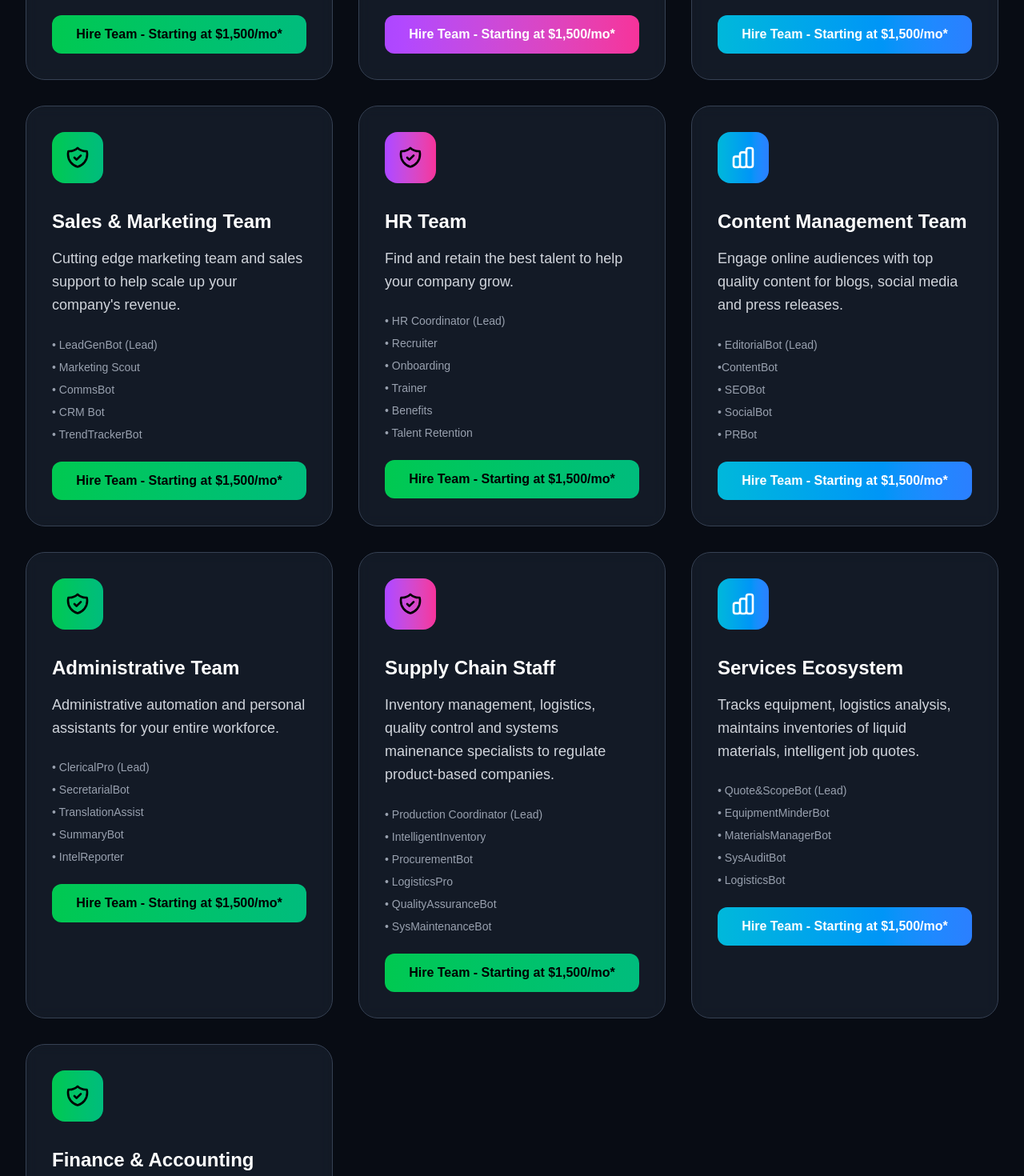
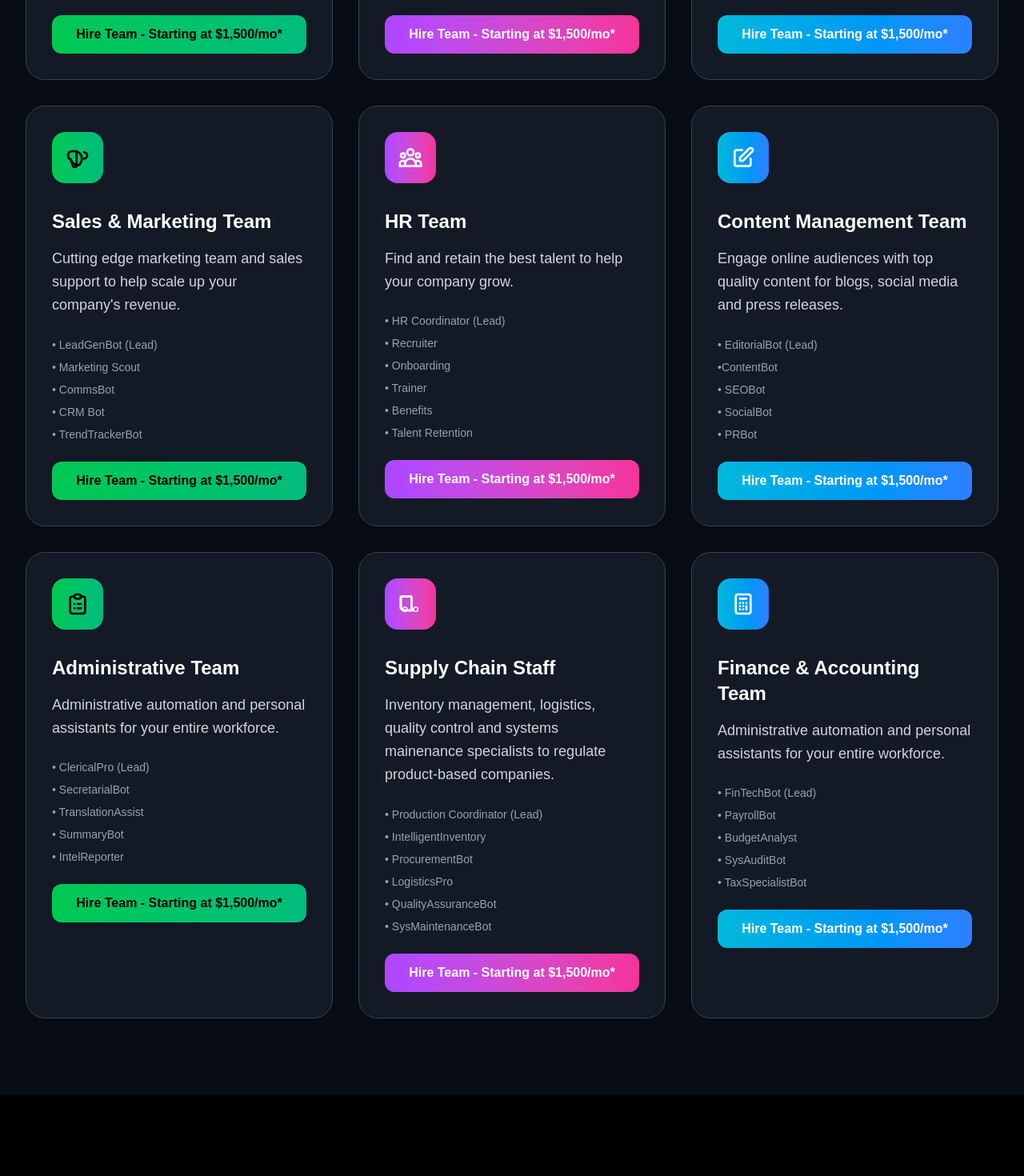
Before and after one commit to TinkerBotAgent/AI-Agency, a Next.js app: page / in a window 1280 px wide. Shown: the part 2980-4450 px from the top of the page at 80% size. Built offline with nearby package versions, Linux system fonts and the light colour scheme.

Commit message:
Update page.tsx

```diff
--- a/src/app/page.tsx
+++ b/src/app/page.tsx
@@ -448,10 +448,11 @@ export default function Home() {
               </button>
             </div>
 
-             <div className="bg-gray-800/50 backdrop-blur-sm rounded-3xl p-8 border border-gray-700 hover:border-green-500/50 transition-all duration-500 group hover:shadow-2xl hover:shadow-green-500/10 transform hover:-translate-y-2">
+            {/* === NEW SVG FOR SALES & MARKETING === */}
+            <div className="bg-gray-800/50 backdrop-blur-sm rounded-3xl p-8 border border-gray-700 hover:border-green-500/50 transition-all duration-500 group hover:shadow-2xl hover:shadow-green-500/10 transform hover:-translate-y-2">
               <div className="w-16 h-16 bg-gradient-to-r from-green-500 to-emerald-500 rounded-2xl flex items-center justify-center mb-8 group-hover:scale-110 transition-transform duration-300">
-                <svg className="w-8 h-8 text-black" fill="none" stroke="currentColor" viewBox="0 0 24 24">
-                  <path strokeLinecap="round" strokeLinejoin="round" strokeWidth={2} d="M9 12l2 2 4-4m5.618-4.016A11.955 11.955 0 0112 2.944a11.955 11.955 0 01-8.618 3.04A12.02 12.02 0 003 9c0 5.591 3.824 10.29 9 11.622 5.176-1.332 9-6.03 9-11.622 0-1.042-.133-2.052-.382-3.016z" />
+                <svg className="w-8 h-8 text-black" fill="none" stroke="currentColor" viewBox="0 0 24 24" xmlns="http://www.w3.org/2000/svg">
+                  <path strokeLinecap="round" strokeLinejoin="round" strokeWidth="2" d="M11 5.882V19.24a1.76 1.76 0 01-3.417.592l-2.147-6.15M18 13a3 3 0 100-6M5.436 13.683A4.001 4.001 0 017 6h1.832c4.257 0 7.168 2.912 7.168 7.168 0 1.773-.635 3.425-1.685 4.767l-1.28.96c-.665.5-1.523.642-2.3.376l-.778-.26A11.05 11.05 0 015.436 13.683z"></path>
                 </svg>
               </div>
               <h3 className="text-2xl font-bold mb-4 text-white">Sales & Marketing Team</h3>
@@ -470,10 +471,11 @@ export default function Home() {
               </button>
             </div>
 
-            <div className="bg-gray-800/50 backdrop-blur-sm rounded-3xl p-8 border border-gray-700 hover:border-green-500/50 transition-all duration-500 group hover:shadow-2xl hover:shadow-green-500/10 transform hover:-translate-y-2">
+            {/* === NEW SVG FOR HR TEAM === */}
+            <div className="bg-gray-800/50 backdrop-blur-sm rounded-3xl p-8 border border-gray-700 hover:border-purple-500/50 transition-all duration-500 group hover:shadow-2xl hover:shadow-purple-500/10 transform hover:-translate-y-2">
               <div className="w-16 h-16 bg-gradient-to-r from-purple-500 to-pink-500 rounded-2xl flex items-center justify-center mb-8 group-hover:scale-110 transition-transform duration-300">
-                <svg className="w-8 h-8 text-black" fill="none" stroke="currentColor" viewBox="0 0 24 24">
-                  <path strokeLinecap="round" strokeLinejoin="round" strokeWidth={2} d="M9 12l2 2 4-4m5.618-4.016A11.955 11.955 0 0112 2.944a11.955 11.955 0 01-8.618 3.04A12.02 12.02 0 003 9c0 5.591 3.824 10.29 9 11.622 5.176-1.332 9-6.03 9-11.622 0-1.042-.133-2.052-.382-3.016z" />
+                <svg className="w-8 h-8 text-white" fill="none" stroke="currentColor" viewBox="0 0 24 24" xmlns="http://www.w3.org/2000/svg">
+                  <path strokeLinecap="round" strokeLinejoin="round" strokeWidth="2" d="M17 20h5v-2a3 3 0 00-5.356-1.857M17 20H7m10 0v-2c0-.656-.126-1.283-.356-1.857M7 20H2v-2a3 3 0 015.356-1.857M7 20v-2c0-.656.126-1.283.356-1.857m0 0a5.002 5.002 0 019.288 0M15 7a3 3 0 11-6 0 3 3 0 016 0zm6 3a2 2 0 11-4 0 2 2 0 014 0zM7 10a2 2 0 11-4 0 2 2 0 014 0z"></path>
                 </svg>
               </div>
               <h3 className="text-2xl font-bold mb-4 text-white">HR Team</h3>
@@ -488,15 +490,16 @@ export default function Home() {
                 <div className="text-sm text-gray-400">• Benefits</div>
                 <div className="text-sm text-gray-400">• Talent Retention</div>
               </div>
-              <button className="w-full bg-gradient-to-r from-green-500 to-emerald-500 hover:from-green-600 hover:to-emerald-600 text-black py-3 rounded-xl font-bold transition-all duration-200">
+              <button className="w-full bg-gradient-to-r from-purple-500 to-pink-500 hover:from-purple-600 hover:to-pink-600 text-white py-3 rounded-xl font-bold transition-all duration-200">
                 Hire Team - Starting at $1,500/mo*
               </button>
             </div>
 
+            {/* === NEW SVG FOR CONTENT TEAM === */}
              <div className="bg-gray-800/50 backdrop-blur-sm rounded-3xl p-8 border border-gray-700 hover:border-cyan-500/50 transition-all duration-500 group hover:shadow-2xl hover:shadow-cyan-500/10 transform hover:-translate-y-2">
               <div className="w-16 h-16 bg-gradient-to-r from-cyan-500 to-blue-500 rounded-2xl flex items-center justify-center mb-8 group-hover:scale-110 transition-transform duration-300">
-                <svg className="w-8 h-8 text-white" fill="none" stroke="currentColor" viewBox="0 0 24 24">
-                  <path strokeLinecap="round" strokeLinejoin="round" strokeWidth={2} d="M9 19v-6a2 2 0 00-2-2H5a2 2 0 00-2 2v6a2 2 0 002 2h2a2 2 0 002-2zm0 0V9a2 2 0 012-2h2a2 2 0 012 2v10m-6 0a2 2 0 002 2h2a2 2 0 002-2m0 0V5a2 2 0 012-2h2a2 2 0 012 2v14a2 2 0 01-2 2h-2a2 2 0 01-2-2z" />
+                <svg className="w-8 h-8 text-white" fill="none" stroke="currentColor" viewBox="0 0 24 24" xmlns="http://www.w3.org/2000/svg">
+                  <path strokeLinecap="round" strokeLinejoin="round" strokeWidth="2" d="M11 5H6a2 2 0 00-2 2v11a2 2 0 002 2h11a2 2 0 002-2v-5m-1.414-9.414a2 2 0 112.828 2.828L11.828 15H9v-2.828l8.586-8.586z"></path>
                 </svg>
               </div>
               <h3 className="text-2xl font-bold mb-4 text-white">Content Management Team</h3>
@@ -515,10 +518,11 @@ export default function Home() {
               </button>
             </div>
 
+            {/* === NEW SVG FOR ADMIN TEAM === */}
             <div className="bg-gray-800/50 backdrop-blur-sm rounded-3xl p-8 border border-gray-700 hover:border-green-500/50 transition-all duration-500 group hover:shadow-2xl hover:shadow-green-500/10 transform hover:-translate-y-2">
               <div className="w-16 h-16 bg-gradient-to-r from-green-500 to-emerald-500 rounded-2xl flex items-center justify-center mb-8 group-hover:scale-110 transition-transform duration-300">
-                <svg className="w-8 h-8 text-black" fill="none" stroke="currentColor" viewBox="0 0 24 24">
-                  <path strokeLinecap="round" strokeLinejoin="round" strokeWidth={2} d="M9 12l2 2 4-4m5.618-4.016A11.955 11.955 0 0112 2.944a11.955 11.955 0 01-8.618 3.04A12.02 12.02 0 003 9c0 5.591 3.824 10.29 9 11.622 5.176-1.332 9-6.03 9-11.622 0-1.042-.133-2.052-.382-3.016z" />
+                <svg className="w-8 h-8 text-black" fill="none" stroke="currentColor" viewBox="0 0 24 24" xmlns="http://www.w3.org/2000/svg">
+                  <path strokeLinecap="round" strokeLinejoin="round" strokeWidth="2" d="M9 5H7a2 2 0 00-2 2v12a2 2 0 002 2h10a2 2 0 002-2V7a2 2 0 00-2-2h-2M9 5a2 2 0 002 2h2a2 2 0 002-2M9 5a2 2 0 012-2h2a2 2 0 012 2m-3 7h3m-3 4h3m-6-4h.01M9 16h.01"></path>
                 </svg>
               </div>
               <h3 className="text-2xl font-bold mb-4 text-white">Administrative Team</h3>
@@ -537,10 +541,13 @@ export default function Home() {
               </button>
             </div>
 
-            <div className="bg-gray-800/50 backdrop-blur-sm rounded-3xl p-8 border border-gray-700 hover:border-green-500/50 transition-all duration-500 group hover:shadow-2xl hover:shadow-green-500/10 transform hover:-translate-y-2">
+            {/* === NEW SVG FOR SUPPLY CHAIN === */}
+            <div className="bg-gray-800/50 backdrop-blur-sm rounded-3xl p-8 border border-gray-700 hover:border-purple-500/50 transition-all duration-500 group hover:shadow-2xl hover:shadow-purple-500/10 transform hover:-translate-y-2">
               <div className="w-16 h-16 bg-gradient-to-r from-purple-500 to-pink-500 rounded-2xl flex items-center justify-center mb-8 group-hover:scale-110 transition-transform duration-300">
-                <svg className="w-8 h-8 text-black" fill="none" stroke="currentColor" viewBox="0 0 24 24">
-                  <path strokeLinecap="round" strokeLinejoin="round" strokeWidth={2} d="M9 12l2 2 4-4m5.618-4.016A11.955 11.955 0 0112 2.944a11.955 11.955 0 01-8.618 3.04A12.02 12.02 0 003 9c0 5.591 3.824 10.29 9 11.622 5.176-1.332 9-6.03 9-11.622 0-1.042-.133-2.052-.382-3.016z" />
+                <svg className="w-8 h-8 text-white" fill="none" stroke="currentColor" viewBox="0 0 24 24" xmlns="http://www.w3.org/2000/svg">
+                  <path d="M9 17a2 2 0 11-4 0 2 2 0 014 0zM19 17a2 2 0 11-4 0 2 2 0 014 0z"></path>
+                  <path strokeLinecap="round" strokeLinejoin="round" strokeWidth="2" d="M13 16V6a1 1 0 00-1-1H4a1 1 0 00-1 1v10l2 2h8a1 1 0 001-1z"></path>
+                  <path strokeLinecap="round" strokeLinejoin="round" strokeWidth="2" d="M13 16V6a1 1 0 00-1-1H4a1 1 0 00-1 1v10l2 2h8a1 1 0 001-1z"></path>
                 </svg>
               </div>
               <h3 className="text-2xl font-bold mb-4 text-white">Supply Chain Staff</h3>
@@ -555,37 +562,15 @@ export default function Home() {
                 <div className="text-sm text-gray-400">• QualityAssuranceBot</div>
                 <div className="text-sm text-gray-400">• SysMaintenanceBot</div>
               </div>
-              <button className="w-full bg-gradient-to-r from-green-500 to-emerald-500 hover:from-green-600 hover:to-emerald-600 text-black py-3 rounded-xl font-bold transition-all duration-200">
+              <button className="w-full bg-gradient-to-r from-purple-500 to-pink-500 hover:from-purple-600 hover:to-pink-600 text-white py-3 rounded-xl font-bold transition-all duration-200">
                 Hire Team - Starting at $1,500/mo*
               </button>
             </div>
 
             <div className="bg-gray-800/50 backdrop-blur-sm rounded-3xl p-8 border border-gray-700 hover:border-cyan-500/50 transition-all duration-500 group hover:shadow-2xl hover:shadow-cyan-500/10 transform hover:-translate-y-2">
               <div className="w-16 h-16 bg-gradient-to-r from-cyan-500 to-blue-500 rounded-2xl flex items-center justify-center mb-8 group-hover:scale-110 transition-transform duration-300">
-                <svg className="w-8 h-8 text-white" fill="none" stroke="currentColor" viewBox="0 0 24 24">
-                  <path strokeLinecap="round" strokeLinejoin="round" strokeWidth={2} d="M9 19v-6a2 2 0 00-2-2H5a2 2 0 00-2 2v6a2 2 0 002 2h2a2 2 0 002-2zm0 0V9a2 2 0 012-2h2a2 2 0 012 2v10m-6 0a2 2 0 002 2h2a2 2 0 002-2m0 0V5a2 2 0 012-2h2a2 2 0 012 2v14a2 2 0 01-2 2h-2a2 2 0 01-2-2z" />
-                </svg>
-              </div>
-              <h3 className="text-2xl font-bold mb-4 text-white">Services Ecosystem</h3>
-              <p className="text-gray-300 leading-relaxed text-lg mb-6">
-                Tracks equipment, logistics analysis, maintains inventories of liquid materials, intelligent job quotes.
-              </p>
-              <div className="space-y-2 mb-6">
-                <div className="text-sm text-gray-400">• Quote&ScopeBot (Lead)</div>
-                <div className="text-sm text-gray-400">• EquipmentMinderBot</div>
-                <div className="text-sm text-gray-400">• MaterialsManagerBot</div>
-                <div className="text-sm text-gray-400">• SysAuditBot</div>
-                <div className="text-sm text-gray-400">• LogisticsBot</div>
-              </div>
-              <button className="w-full bg-gradient-to-r from-cyan-500 to-blue-500 hover:from-cyan-600 hover:to-blue-600 text-white py-3 rounded-xl font-bold transition-all duration-200">
-                Hire Team - Starting at $1,500/mo*
-              </button>
-            </div>
-
-            <div className="bg-gray-800/50 backdrop-blur-sm rounded-3xl p-8 border border-gray-700 hover:border-green-500/50 transition-all duration-500 group hover:shadow-2xl hover:shadow-green-500/10 transform hover:-translate-y-2">
-              <div className="w-16 h-16 bg-gradient-to-r from-green-500 to-emerald-500 rounded-2xl flex items-center justify-center mb-8 group-hover:scale-110 transition-transform duration-300">
-                <svg className="w-8 h-8 text-black" fill="none" stroke="currentColor" viewBox="0 0 24 24">
-                  <path strokeLinecap="round" strokeLinejoin="round" strokeWidth={2} d="M9 12l2 2 4-4m5.618-4.016A11.955 11.955 0 0112 2.944a11.955 11.955 0 01-8.618 3.04A12.02 12.02 0 003 9c0 5.591 3.824 10.29 9 11.622 5.176-1.332 9-6.03 9-11.622 0-1.042-.133-2.052-.382-3.016z" />
+                <svg className="w-8 h-8 text-white" fill="none" stroke="currentColor" viewBox="0 0 24 24" xmlns="http://www.w3.org/2000/svg">
+                  <path strokeLinecap="round" strokeLinejoin="round" strokeWidth="2" d="M9 7h6m0 10v-3m-3 3h.01M9 17h.01M9 14h.01M12 14h.01M15 11h.01M12 11h.01M9 11h.01M7 21h10a2 2 0 002-2V5a2 2 0 00-2-2H7a2 2 0 00-2 2v14a2 2 0 002 2z"></path>
                 </svg>
               </div>
               <h3 className="text-2xl font-bold mb-4 text-white">Finance & Accounting Team</h3>
@@ -599,7 +584,7 @@ export default function Home() {
                 <div className="text-sm text-gray-400">• SysAuditBot</div>
                 <div className="text-sm text-gray-400">• TaxSpecialistBot</div>
               </div>
-              <button className="w-full bg-gradient-to-r from-green-500 to-emerald-500 hover:from-green-600 hover:to-emerald-600 text-black py-3 rounded-xl font-bold transition-all duration-200">
+              <button className="w-full bg-gradient-to-r from-cyan-500 to-blue-500 hover:from-cyan-600 hover:to-blue-600 text-white py-3 rounded-xl font-bold transition-all duration-200">
                 Hire Team - Starting at $1,500/mo*
               </button>
             </div>
@@ -735,7 +720,7 @@ export default function Home() {
       <div id="packages" className="py-24 bg-gray-900/50">
         <div className="max-w-7xl mx-auto px-4 sm:px-6 lg:px-8">
 
-          {/* === NEW: PACKAGE BUTTONS ADDED HERE === */}
+          {/* Package Buttons */}
           <div className="flex justify-center mb-12">
             <div className="bg-gray-800 rounded-2xl p-2 border border-gray-700">
               <button
@@ -771,8 +756,9 @@ export default function Home() {
                 <div>
                   <div className="flex items-center mb-6">
                     <div className="w-16 h-16 bg-gradient-to-r from-green-500 to-emerald-500 rounded-2xl flex items-center justify-center mr-4">
-                      <svg className="w-8 h-8 text-black" fill="none" stroke="currentColor" viewBox="0 0 24 24">
-                        <path strokeLinecap="round" strokeLinejoin="round" strokeWidth={2} d="M9 12l2 2 4-4m5.618-4.016A11.955 11.955 0 0112 2.944a11.955 11.955 0 01-8.618 3.04A12.02 12.02 0 003 9c0 5.591 3.824 10.29 9 11.622 5.176-1.332 9-6.03 9-11.622 0-1.042-.133-2.052-.382-3.016z" />
+                      {/* === NEW SVG FOR BASIC === */}
+                      <svg className="w-8 h-8 text-black" fill="none" stroke="currentColor" viewBox="0 0 24 24" xmlns="http://www.w3.org/2000/svg">
+                        <path strokeLinecap="round" strokeLinejoin="round" strokeWidth="2" d="M10.325 4.317c.426-1.756 2.924-1.756 3.35 0a1.724 1.724 0 002.573 1.066c1.543-.94 3.31.826 2.37 2.37a1.724 1.724 0 001.065 2.572c1.756.426 1.756 2.924 0 3.35a1.724 1.724 0 00-1.066 2.573c.94 1.543-.826 3.31-2.37 2.37a1.724 1.724 0 00-2.572 1.065c-.426 1.756-2.924 1.756-3.35 0a1.724 1.724 0 00-2.573-1.066c-1.543.94-3.31-.826-2.37-2.37a1.724 1.724 0 00-1.065-2.572c-1.756-.426-1.756-2.924 0-3.35a1.724 1.724 0 001.066-2.573c-.94-1.543.826-3.31 2.37-2.37.996.608 2.296.07 2.572-1.065z"></path><path strokeLinecap="round" strokeLinejoin="round" strokeWidth="2" d="M15 12a3 3 0 11-6 0 3 3 0 016 0z"></path>
                       </svg>
                     </div>
                     <div>
@@ -855,8 +841,9 @@ export default function Home() {
                 <div>
                   <div className="flex items-center mb-6">
                     <div className="w-16 h-16 bg-gradient-to-r from-purple-500 to-pink-500 rounded-2xl flex items-center justify-center mr-4">
-                      <svg className="w-8 h-8 text-white" fill="none" stroke="currentColor" viewBox="0 0 24 24">
-                        <path strokeLinecap="round" strokeLinejoin="round" strokeWidth={2} d="M9.663 17h4.673M12 3v1m6.364 1.636l-.707.707M21 12h-1M4 12H3m3.343-5.657l-.707-.707m2.828 9.9a5 5 0 117.072 0l-.548.547A3.374 3.374 0 0014 18.469V19a2 2 0 11-4 0v-.531c0-.895-.356-1.754-.988-2.386l-.548-.547z" />
+                      {/* === NEW SVG FOR ACCELERATOR === */}
+                      <svg className="w-8 h-8 text-white" fill="none" stroke="currentColor" viewBox="0 0 24 24" xmlns="http://www.w3.org/2000/svg">
+                        <path strokeLinecap="round" strokeLinejoin="round" strokeWidth="2" d="M13 5l7 7-7 7M5 5l7 7-7 7"></path>
                       </svg>
                     </div>
                     <div>
@@ -939,8 +926,9 @@ export default function Home() {
                 <div>
                   <div className="flex items-center mb-6">
                     <div className="w-16 h-16 bg-gradient-to-r from-cyan-500 to-blue-500 rounded-2xl flex items-center justify-center mr-4">
-                      <svg className="w-8 h-8 text-white" fill="none" stroke="currentColor" viewBox="0 0 24 24">
-                        <path strokeLinecap="round" strokeLinejoin="round" strokeWidth={2} d="M9 19v-6a2 2 0 00-2-2H5a2 2 0 00-2 2v6a2 2 0 002 2h2a2 2 0 002-2zm0 0V9a2 2 0 012-2h2a2 2 0 012 2v10m-6 0a2 2 0 002 2h2a2 2 0 002-2m0 0V5a2 2 0 012-2h2a2 2 0 012 2v14a2 2 0 01-2 2h-2a2 2 0 01-2-2z" />
+                      {/* === NEW SVG FOR EXECUTIVE === */}
+                      <svg className="w-8 h-8 text-white" fill="none" stroke="currentColor" viewBox="0 0 24 24" xmlns="http://www.w3.org/2000/svg">
+                        <path strokeLinecap="round" strokeLinejoin="round" strokeWidth="2" d="M5 3v4M19 3v4M3 10h18M5 13h14M5 17h14M12 7a2 2 0 100-4 2 2 0 000 4z"></path>
                       </svg>
                     </div>
                     <div>
```
